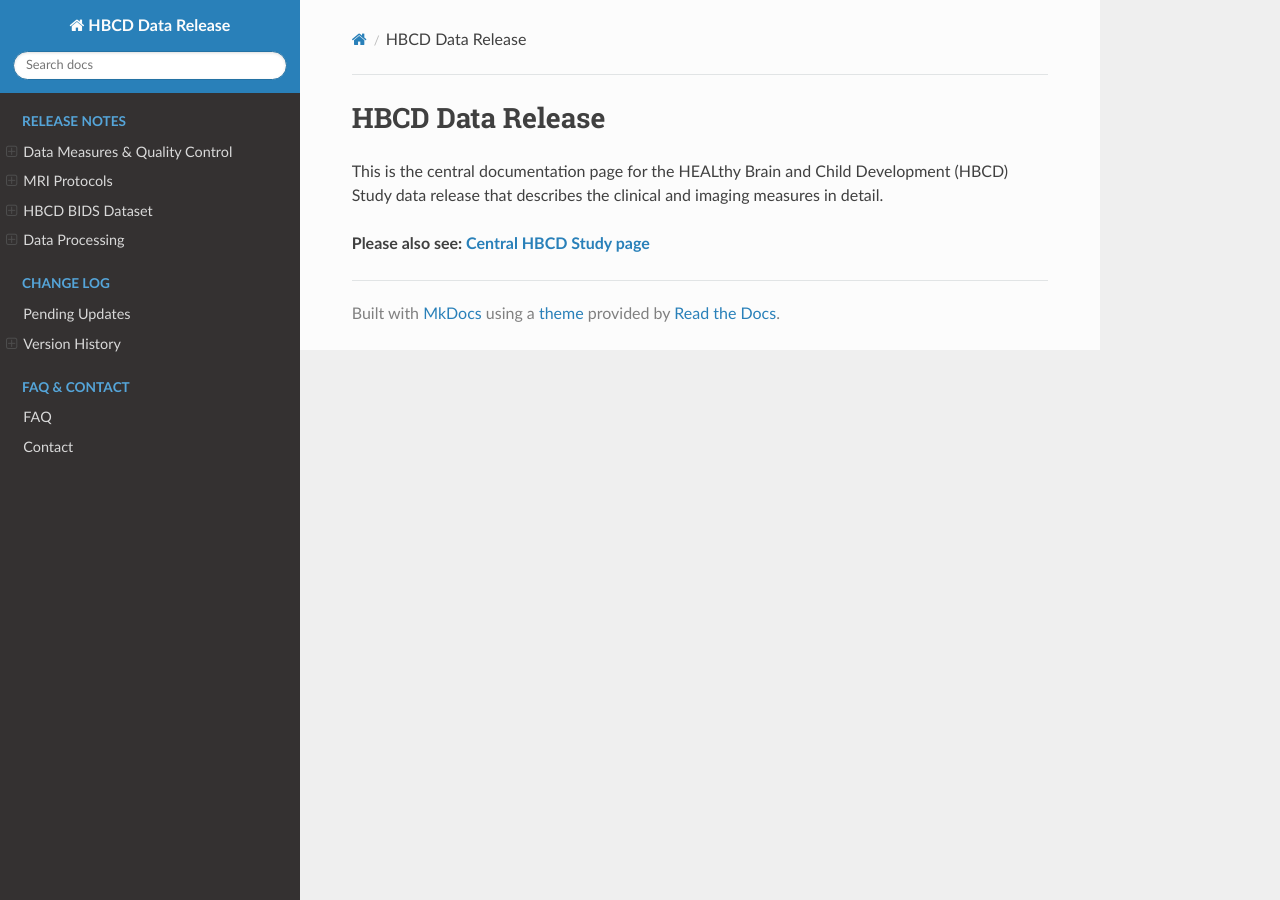
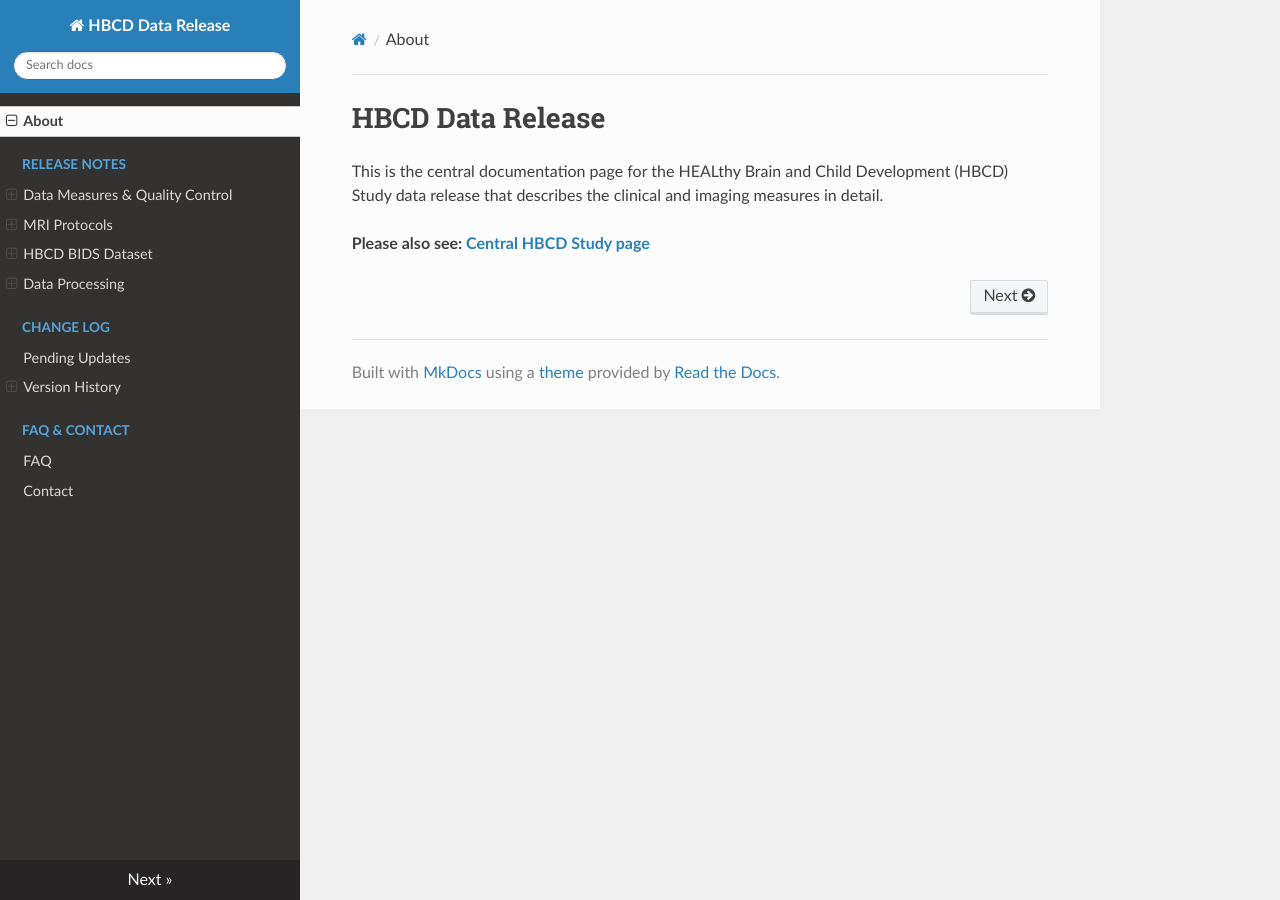
Before and after one commit to mattcieslak/hbcd-docs, an MkDocs documentation site: the page built from docs/index.md, in a window 1280 px wide. Built offline with MkDocs 1.6.1, drawn with Linux system fonts in a browser that asks for light colours; nearby versions of some CDN libraries; some of the changed lines change nothing that is shown.

Commit message:
Update mkdocs.yml

```diff
--- a/mkdocs.yml
+++ b/mkdocs.yml
@@ -13,6 +13,7 @@ plugins:
 docs_dir: docs
 
 nav:
+  - About: index.md
   - Release Notes:
       - "Data Measures & Quality Control":
           - Demographics: measures/demographics.md
```
